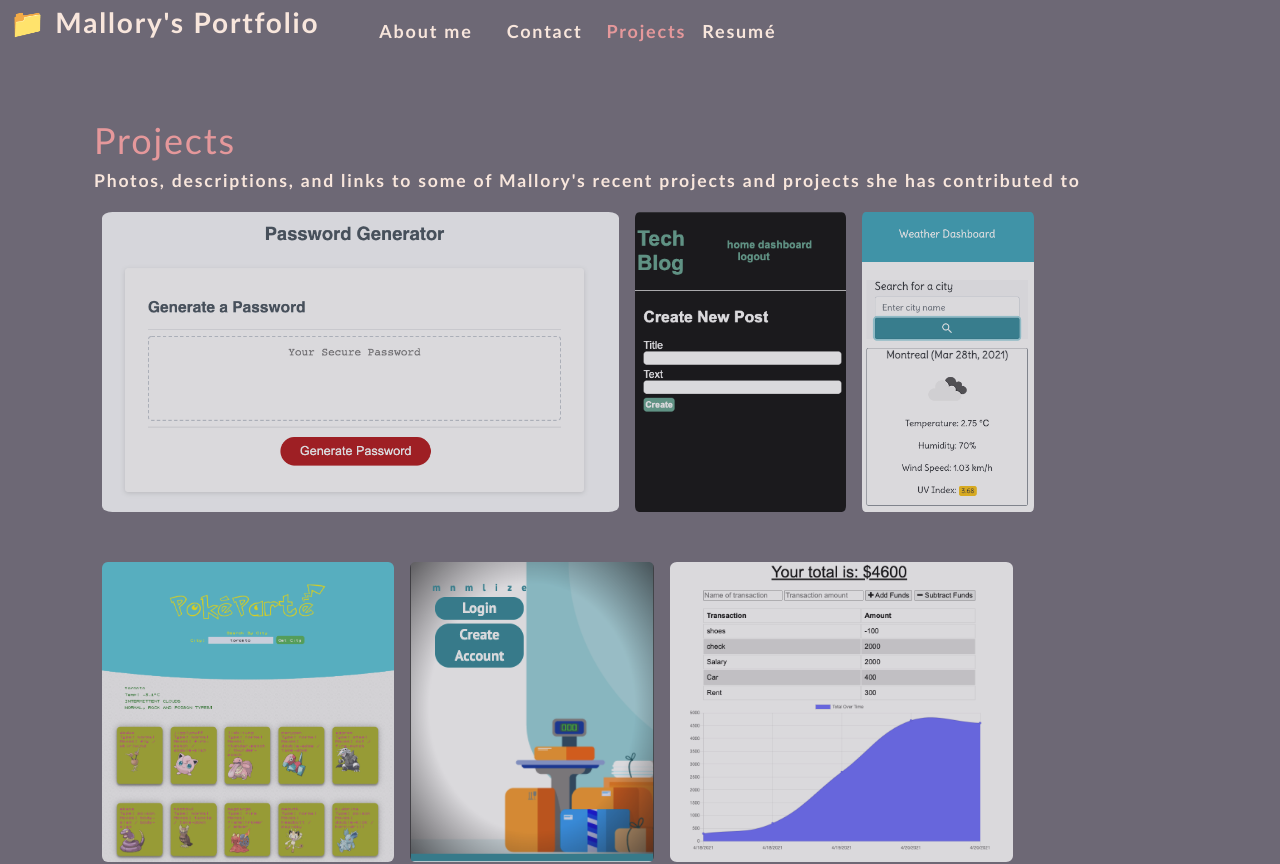
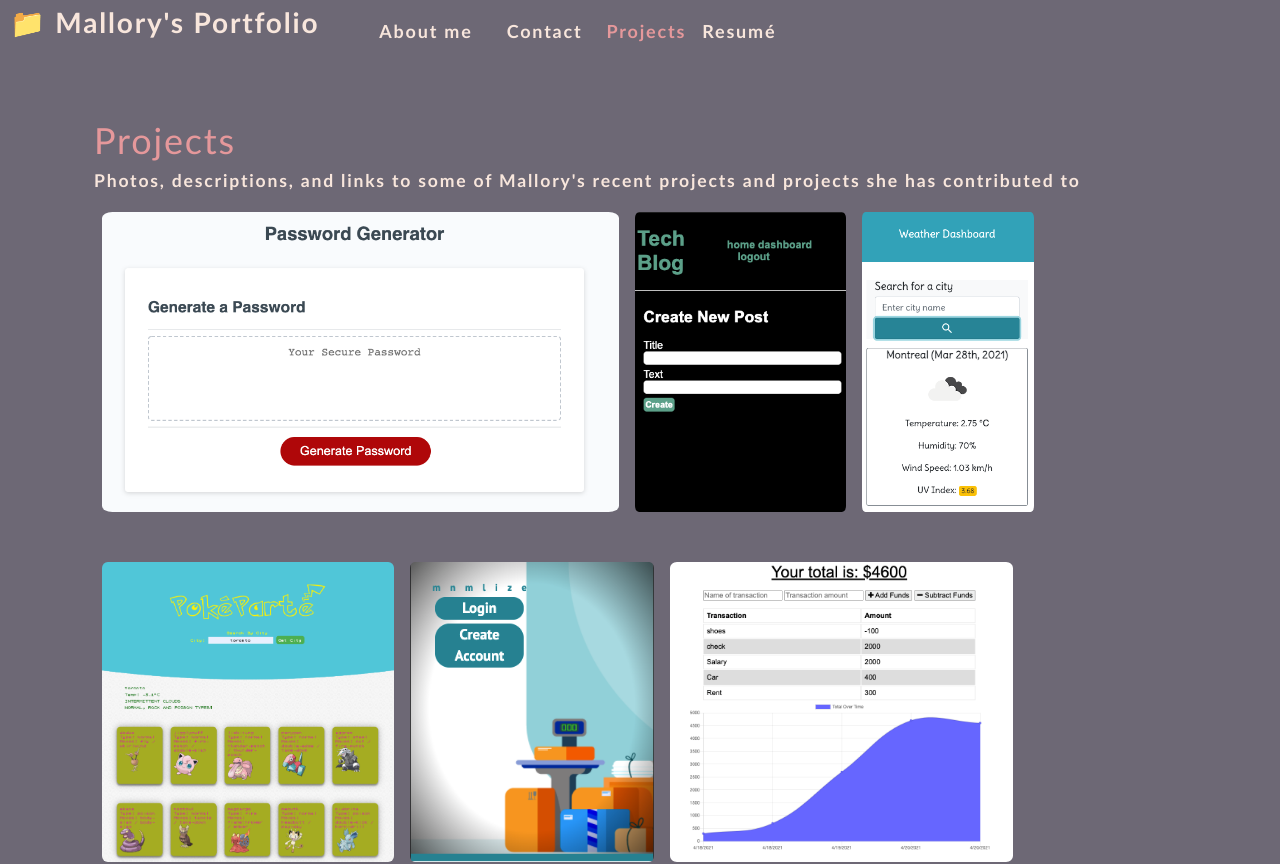
Before and after one commit to malloryfaria/react-portfolio, a React (Create React App) app: page / in a window 1280 px wide. Shown: the top 864 px of the page. Built offline with nearby package versions, Linux system fonts and the light colour scheme.

Commit message:
final style update

```diff
--- a/src/index.css
+++ b/src/index.css
@@ -250,7 +250,7 @@ textarea {
   cursor: pointer;
 }
 
-.img-thumbnail {
+.img-thumbnail:hover {
   opacity: 0.75 !important;
 }
 
```
